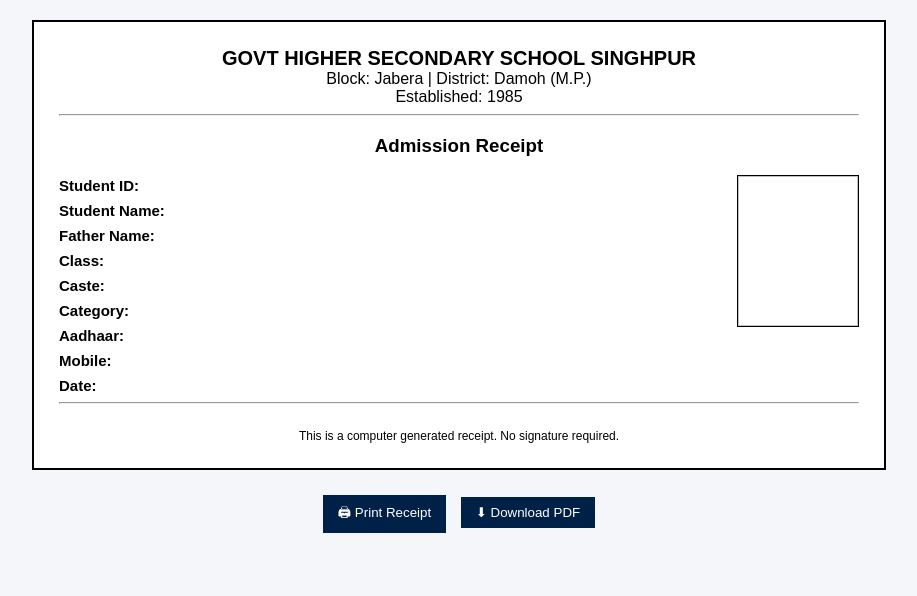
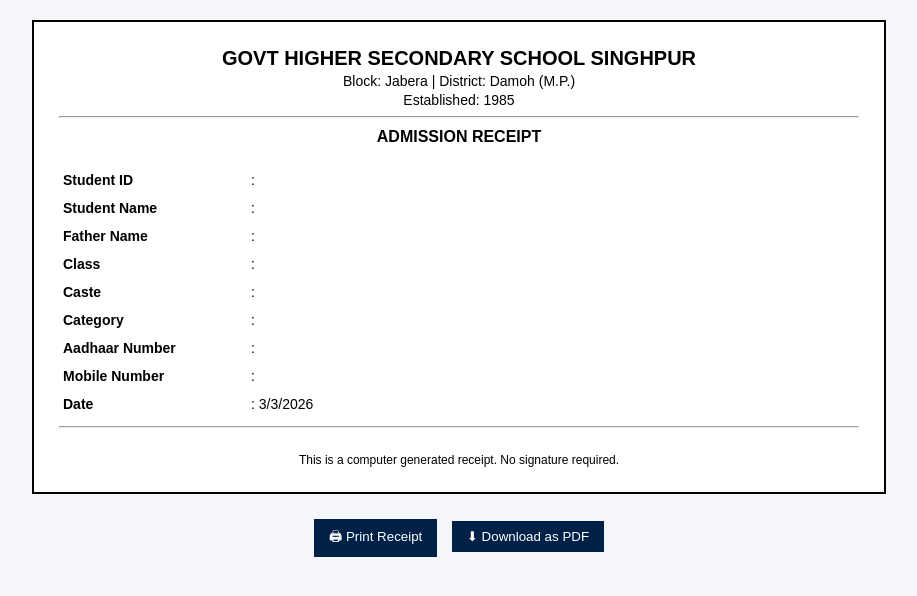
Before and after one commit to MEHRASANJAY14/school_reciept, a plain HTML site: page print.html in a window 1280 px wide. Shown: the whole page, without its empty margins (181-1098 px from the left). Drawn offline with Linux system fonts and the light colour scheme.

Commit message:
Refactor HTML structure and styles for receipt

```diff
--- a/print.html
+++ b/print.html
@@ -1,47 +1,74 @@
 <!DOCTYPE html>
 <html>
 <head>
+<meta charset="UTF-8">
 <meta name="viewport" content="width=device-width, initial-scale=1.0">
 <title>Student Admission Receipt</title>
 
 <style>
+
 body{
   font-family: Arial, sans-serif;
   background:#f4f6f9;
+  margin:0;
+  padding:20px;
 }
 
-.container{
+.receipt-container{
   width:800px;
-  margin:20px auto;
-  background:white;
+  margin:0 auto;
+  background:#ffffff;
   padding:25px;
-  border:2px solid black;
+  border:2px solid #000;
 }
 
 .header{
   text-align:center;
 }
 
-.school-name{
+.header h2{
+  margin:0;
   font-size:20px;
-  font-weight:bold;
 }
 
-.photo{
+.header p{
+  margin:3px 0;
+  font-size:14px;
+}
+
+.title{
+  text-align:center;
+  margin-top:10px;
+  font-weight:bold;
+  font-size:16px;
+}
+
+.photo-box{
   float:right;
   width:120px;
   height:150px;
-  border:1px solid black;
+  border:1px solid #000;
   object-fit:cover;
 }
 
 .details{
   margin-top:20px;
+  font-size:14px;
 }
 
-.details p{
-  margin:8px 0;
-  font-size:15px;
+.details table{
+  width:100%;
+  border-collapse:collapse;
+}
+
+.details td{
+  padding:6px 4px;
+  vertical-align:top;
+}
+
+.label{
+  font-weight:bold;
+  width:180px;
 }
 
 .footer{
@@ -64,37 +91,94 @@ button{
   margin:5px;
 }
 
+button:hover{
+  background:#004080;
+}
+
 @media print{
-  .button-area{display:none;}
-  body{background:white;}
+  body{
+    background:white;
+    padding:0;
+  }
+  .button-area{
+    display:none;
+  }
 }
+
+@media(max-width:850px){
+  .receipt-container{
+    width:100%;
+  }
+}
+
 </style>
 </head>
 
 <body>
 
-<div class="container" id="receipt">
+<div class="receipt-container" id="receipt">
 
 <div class="header">
-<div class="school-name">GOVT HIGHER SECONDARY SCHOOL SINGHPUR</div>
-<div>Block: Jabera | District: Damoh (M.P.)</div>
-<div>Established: 1985</div>
-<hr>
-<h3>Admission Receipt</h3>
+<h2>GOVT HIGHER SECONDARY SCHOOL SINGHPUR</h2>
+<p>Block: Jabera | District: Damoh (M.P.)</p>
+<p>Established: 1985</p>
 </div>
 
-<img id="photo" class="photo">
+<hr>
+
+<div class="title">ADMISSION RECEIPT</div>
+
+<img id="photo" class="photo-box">
 
 <div class="details">
-<p><b>Student ID:</b> <span id="studentID"></span></p>
-<p><b>Student Name:</b> <span id="name"></span></p>
-<p><b>Father Name:</b> <span id="father"></span></p>
-<p><b>Class:</b> <span id="class"></span></p>
-<p><b>Caste:</b> <span id="caste"></span></p>
-<p><b>Category:</b> <span id="category"></span></p>
-<p><b>Aadhaar:</b> <span id="aadhar"></span></p>
-<p><b>Mobile:</b> <span id="mobile"></span></p>
-<p><b>Date:</b> <span id="date"></span></p>
+<table>
+
+<tr>
+<td class="label">Student ID</td>
+<td>: <span id="studentID"></span></td>
+</tr>
+
+<tr>
+<td class="label">Student Name</td>
+<td>: <span id="name"></span></td>
+</tr>
+
+<tr>
+<td class="label">Father Name</td>
+<td>: <span id="father"></span></td>
+</tr>
+
+<tr>
+<td class="label">Class</td>
+<td>: <span id="class"></span></td>
+</tr>
+
+<tr>
+<td class="label">Caste</td>
+<td>: <span id="caste"></span></td>
+</tr>
+
+<tr>
+<td class="label">Category</td>
+<td>: <span id="category"></span></td>
+</tr>
+
+<tr>
+<td class="label">Aadhaar Number</td>
+<td>: <span id="aadhar"></span></td>
+</tr>
+
+<tr>
+<td class="label">Mobile Number</td>
+<td>: <span id="mobile"></span></td>
+</tr>
+
+<tr>
+<td class="label">Date</td>
+<td>: <span id="date"></span></td>
+</tr>
+
+</table>
 </div>
 
 <hr>
@@ -107,14 +191,15 @@ This is a computer generated receipt. No signature required.
 
 <div class="button-area">
 <button onclick="window.print()">🖨 Print Receipt</button>
-<button onclick="window.print()">⬇ Download PDF</button>
+<button onclick="window.print()">⬇ Download as PDF</button>
 </div>
 
 <script>
 
-// Get URL Parameters
+// Get URL parameters
 const params = new URLSearchParams(window.location.search);
 
+// Fill data safely
 document.getElementById("studentID").innerText = params.get("id") || "";
 document.getElementById("name").innerText = params.get("name") || "";
 document.getElementById("father").innerText = params.get("father") || "";
@@ -122,4 +207,18 @@ document.getElementById("class").innerText = params.get("class") || "";
 document.getElementById("caste").innerText = params.get("caste") || "";
 document.getElementById("category").innerText = params.get("category") || "";
 document.getElementById("aadhar").innerText = params.get("aadhar") || "";
-document.getElementById("
+document.getElementById("mobile").innerText = params.get("mobile") || "";
+document.getElementById("date").innerText = new Date().toLocaleDateString();
+
+// Photo
+const photoURL = params.get("photo");
+if(photoURL){
+  document.getElementById("photo").src = photoURL;
+}else{
+  document.getElementById("photo").style.display="none";
+}
+
+</script>
+
+</body>
+</html>
```
